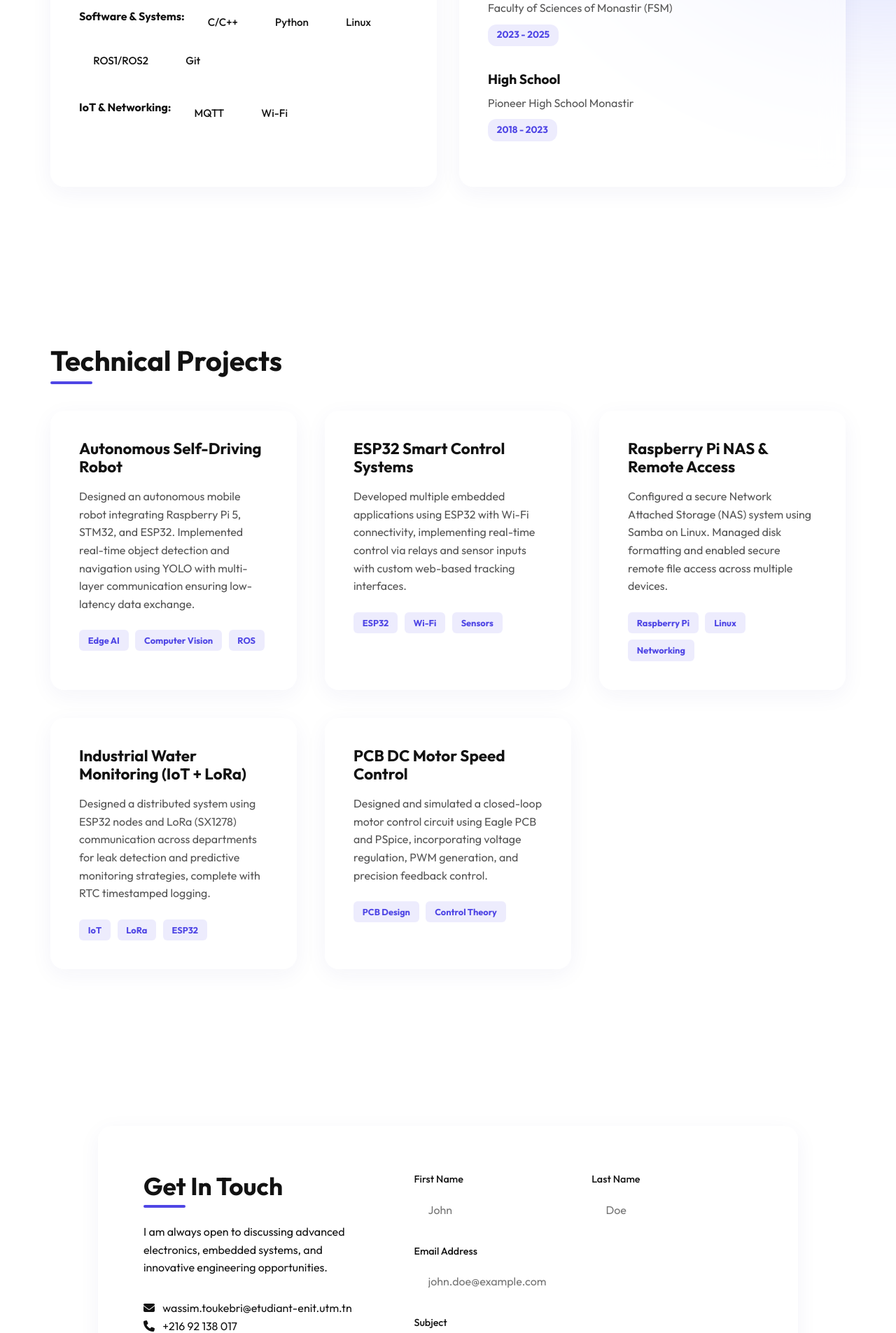
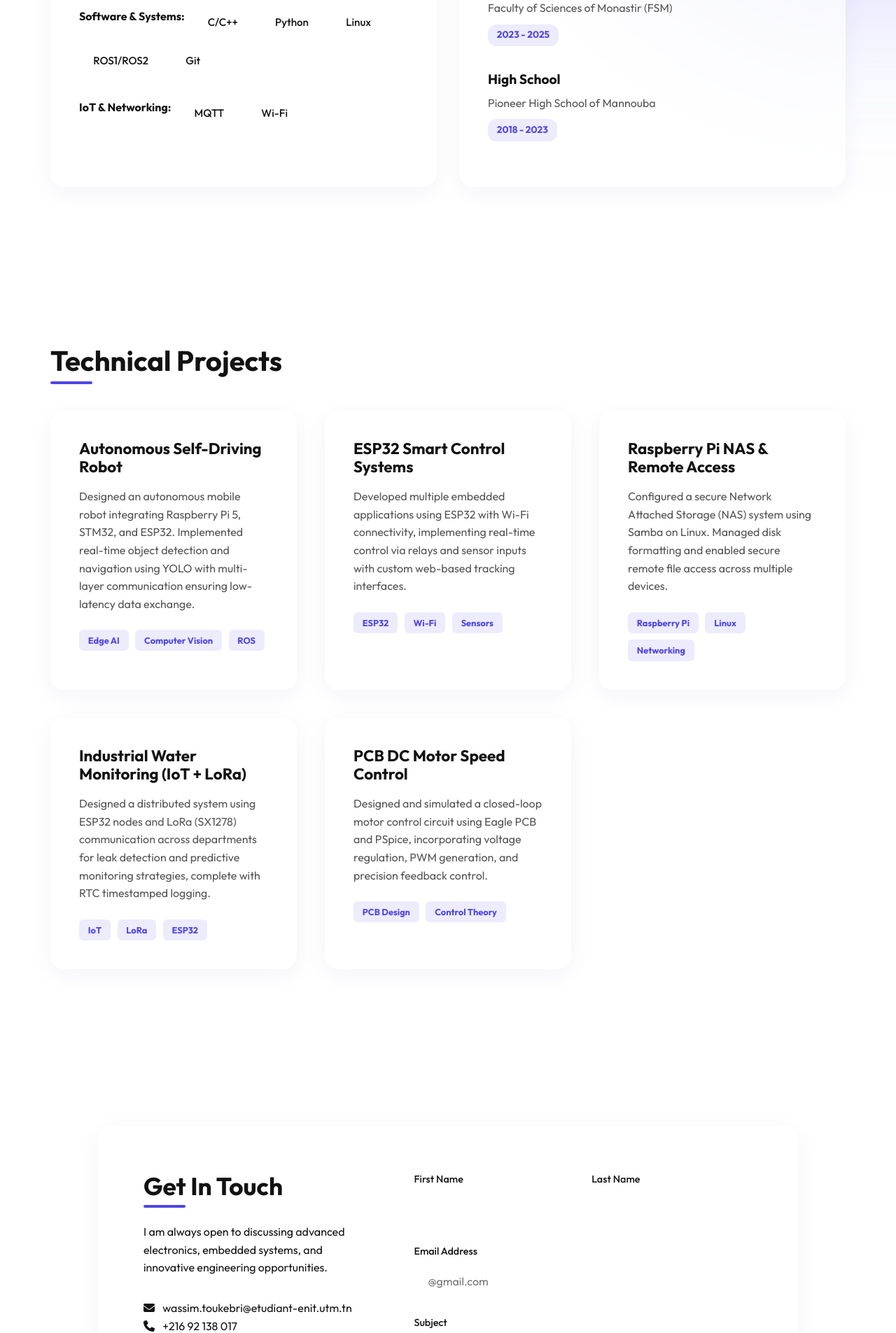
Before and after one commit to wassim-tk/Portfolio-, a plain HTML site: page index.html in a window 1280 px wide. Shown: the part 1280-3185 px from the top of the page at 70% size. Drawn offline with Linux system fonts and the light colour scheme; a web font is replaced by a local one.

Commit message:
Update index.html

```diff
--- a/index.html
+++ b/index.html
@@ -126,7 +126,7 @@
                         </div>
                         <div class="education-item mt-4">
                             <h4>High School</h4>
-                            <p>Pioneer High School Monastir</p>
+                            <p>Pioneer High School of Mannouba</p>
                             <span class="date">2018 - 2023</span>
                         </div>
                     </div>
@@ -229,16 +229,16 @@
                                 <div class="form-row">
                                     <div class="form-group">
                                         <label for="firstname">First Name</label>
-                                        <input type="text" id="firstname" name="firstname" placeholder="John" required>
+                                        <input type="text" id="firstname" name="firstname" placeholder="" required>
                                     </div>
                                     <div class="form-group">
                                         <label for="lastname">Last Name</label>
-                                        <input type="text" id="lastname" name="lastname" placeholder="Doe" required>
+                                        <input type="text" id="lastname" name="lastname" placeholder="" required>
                                     </div>
                                 </div>
                                 <div class="form-group">
                                     <label for="email">Email Address</label>
-                                    <input type="email" id="email" name="email" placeholder="john.doe@example.com" required>
+                                    <input type="email" id="email" name="email" placeholder="@gmail.com" required>
                                 </div>
                                 <div class="form-group">
                                     <label for="subject">Subject</label>
```
